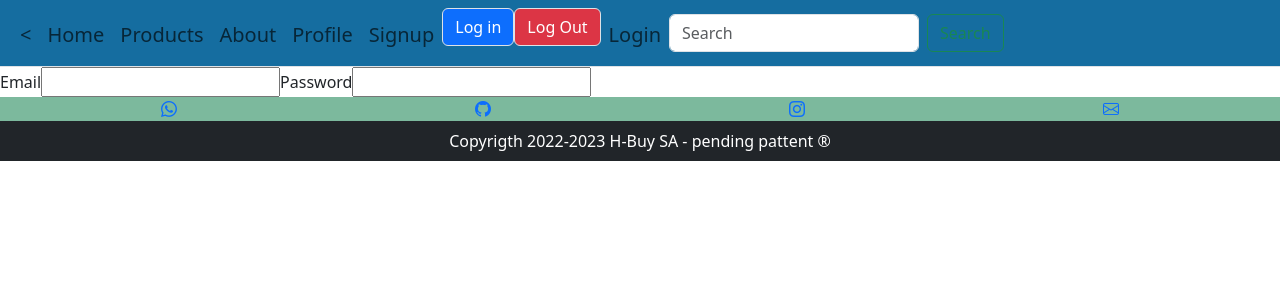
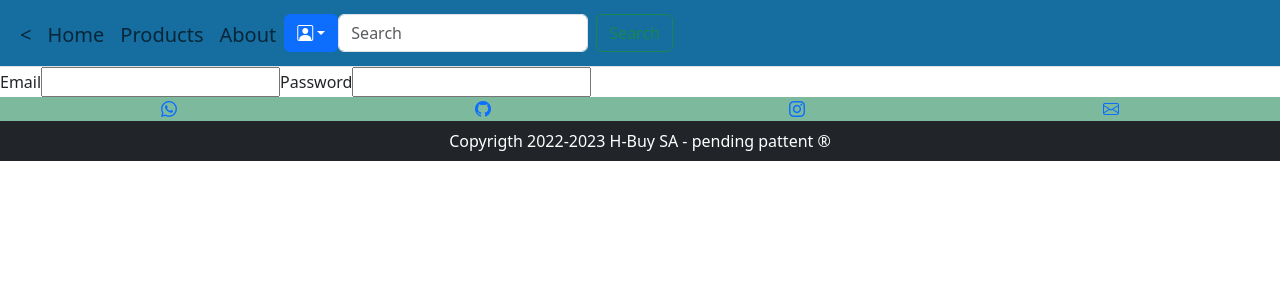
Before and after one commit to Felipesch96/PF-H-Buy, a React (Create React App) app in the folder client/: page /login in a window 1280 px wide. Shown: the top 300 px of the page. Built offline with nearby package versions, Linux system fonts and the light colour scheme.

Commit message:
cambios navbar, auth0 y cambio nombre carpeta signIn x signUp

```diff
--- a/client/src/App.js
+++ b/client/src/App.js
@@ -7,7 +7,7 @@ import LandingPage from './components/views/landingPage/index'
 import About from './components/views/about/About';
 import ProfileComponent from './components/views/profiles/profileComponent/ProfileComponent';
 import DetailProduct from "./components/views/DetailProduct/DetailProduct";
-import SignUp from "./components/views/signIn/SignUp";
+import SignUp from "./components/views/signUp/SignUp";
 import { Login } from "./components/views/profiles/login";
 
 const App =()=>{
--- a/client/src/components/buttons/Login/Login.jsx
+++ b/client/src/components/buttons/Login/Login.jsx
@@ -1,12 +1,12 @@
 import React from "react";
-// import { useAuth0 } from "@auth0/auth0-react";
+import { useAuth0 } from "@auth0/auth0-react";
 
 const Login = () => {
-  // const { user, loginWithRedirect } = useAuth0();
-  // console.log(user);
+  const { user, loginWithRedirect } = useAuth0();
+  console.log(user);
   return (
     <button className="btn border btn-primary"
-    // onClick={() => loginWithRedirect()}
+    onClick={() => loginWithRedirect()}
     >Log in</button>
   )
 }
--- a/client/src/components/buttons/Logout/Logout.jsx
+++ b/client/src/components/buttons/Logout/Logout.jsx
@@ -1,12 +1,12 @@
 import React from "react";
-// import { useAuth0 } from "@auth0/auth0-react";
+import { useAuth0 } from "@auth0/auth0-react";
 
 const Logout = () => {
-  // const { logout } = useAuth0();
+  const { logout } = useAuth0();
 
   return (
     <button className="btn border btn-danger"
-    // onClick={() => logout({ returnTo: window.location.origin })}
+    onClick={() => logout({ returnTo: window.location.origin })}
     >
       Log Out
     </button>
--- a/client/src/components/navBar/NavBar.jsx
+++ b/client/src/components/navBar/NavBar.jsx
@@ -1,16 +1,17 @@
 import React, { useEffect, useState } from "react";
 import { useSelector } from "react-redux"
-// import { useAuth0 } from "@auth0/auth0-react";
+import { useAuth0 } from "@auth0/auth0-react";
 import { Link } from "react-router-dom";
 import Login from "../buttons/Login/Login";
 import Logout from "../buttons/Logout/Logout";
 import "./NavBar.css";
 
+
 const NavBar = () => {
-  // const { user, isAuthenticated } = useAuth0();
-  // console.log(user);
-  const user =  useSelector((state) => state.user.user)
-	console.log(user)
+  const { user } = useAuth0();
+  console.log(user);
+  // const user = useSelector((state) => state.user.user)
+  // console.log(user)
 
   return (
     <div>
@@ -20,7 +21,7 @@ const NavBar = () => {
             <span class="navbar-toggler-icon"></span>
           </button>
           <div class="collapse navbar-collapse" id="navbarTogglerDemo01">
-            <ul class="navbar-nav mb-2 mb-lg-0 text-center fs-5">
+            <ul class="navbar-nav mb-2 mb-lg-0 text-center fs-5 align-items-center">
               <li className="nav-item">
                 <Link className="nav-link mt-1" to="/">
                   {"<"}
@@ -42,27 +43,59 @@ const NavBar = () => {
                 </Link>
               </li>
               <li className="nav-item">
-                <Link className="nav-link mt-1" to="/profile">
-                  Profile
-                </Link>
+
               </li>
               <li>
+                <div class="btn-group">
+                  <button type="button" class="btn btn-primary dropdown-toggle" data-bs-toggle="dropdown" aria-expanded="false">
+                    <i class="bi bi-person-square"></i>
+                  </button>
+                  {
+                    user
+                      ? <ul class="dropdown-menu justify-content-center">
+                        <li>
+                          <Link className="nav-link mt-1" to="/profile">
+                            Profile
+                          </Link>
+                        </li>
+                        <li>...</li>
+                        <li>...</li>
+                        <li><hr class="dropdown-divider" /></li>
+                        <li><Logout /></li>
+                      </ul>
+                      : <ul class="dropdown-menu justify-content-center">
+                        <li>
+                          <Login />
+                        </li>
+                        {/* <li>
+                          <Link className="nav-link mt-1" to="/signup">
+                             Signup
+                          </Link>
+                        </li> */}
+                      </ul>
+                  }
+
+
+                </div>
+
+              </li>
+              {/* <li>
                 <Link className="nav-link mt-1" to="/signup">
                   Signup
                 </Link>
-              </li>
-              <li>
+              </li> */}
+              {/* <li>
                 <Login />
 
               </li>
               <li>
                 <Logout />
 
-              </li>
+              </li> */}
               <li>
-              <Link className="nav-link mt-1" to="/login">
+                {/* <Link className="nav-link mt-1" to="/login">
                   Login
-                </Link>
+                </Link> */}
               </li>
             </ul>
             <div>
--- a/client/src/index.js
+++ b/client/src/index.js
@@ -1,4 +1,4 @@
-// import { Auth0Provider } from '@auth0/auth0-react';
+import { Auth0Provider } from '@auth0/auth0-react';
 import React from 'react';
 import ReactDOM from 'react-dom/client';
 import { BrowserRouter } from "react-router-dom";
@@ -9,13 +9,15 @@ const root = ReactDOM.createRoot(document.getElementById('root'));
 root.render(
   <BrowserRouter>
     <Provider store={store}>
-      {/* <Auth0Provider
-        domain="dev-c2fel1eg8iqp6ark.us.auth0.com"
-        clientId="UrkVwaJuWk91Fk9ulfoTTlKgt0NOKq0Z"
-        redirectUri="http://localhost:3000/profile/" // donde estaba
-      > */}
+      <Auth0Provider
+        domain="dev-iun56vdot3krkt0h.us.auth0.com"
+        clientId="1TbXNKCOInyeZx0GTcAwsZyGQJLjviQp"
+        authorizationParams={{
+          redirect_uri: window.location.origin
+        }}
+      >
         <App />
-      {/* </Auth0Provider> */}
+      </Auth0Provider>
     </Provider>
 
   </BrowserRouter >
```
Also changed, not shown: client/src/components/views/signUp/SignUp.jsx (renamed from client/src/components/views/signIn/SignUp.jsx), client/src/components/views/signUp/signUp.css (renamed from client/src/components/views/signIn/signUp.css).
